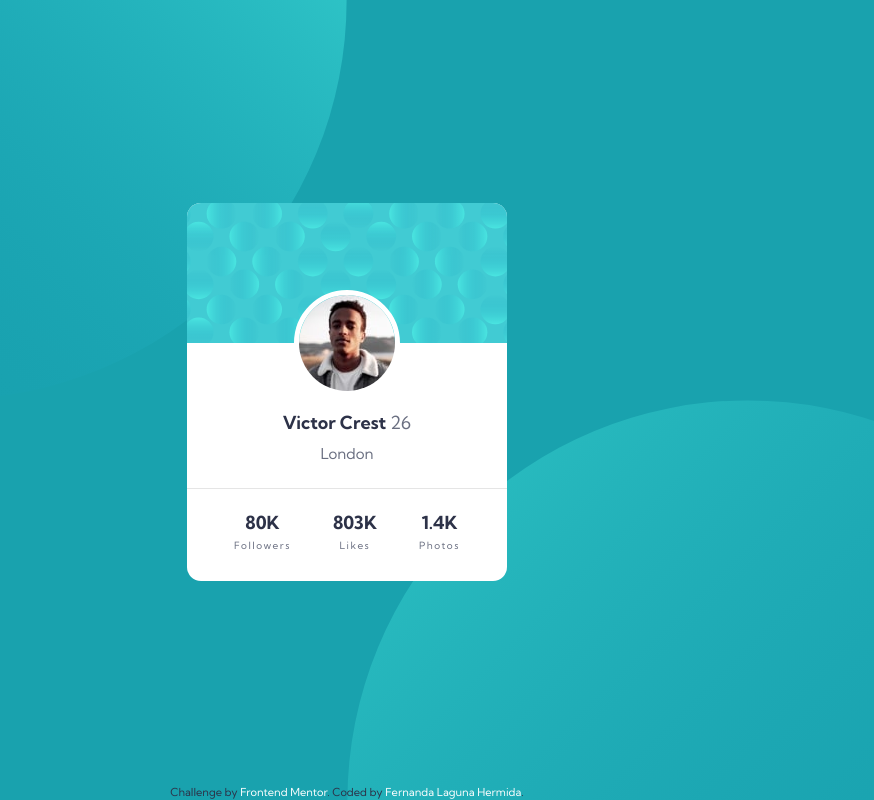
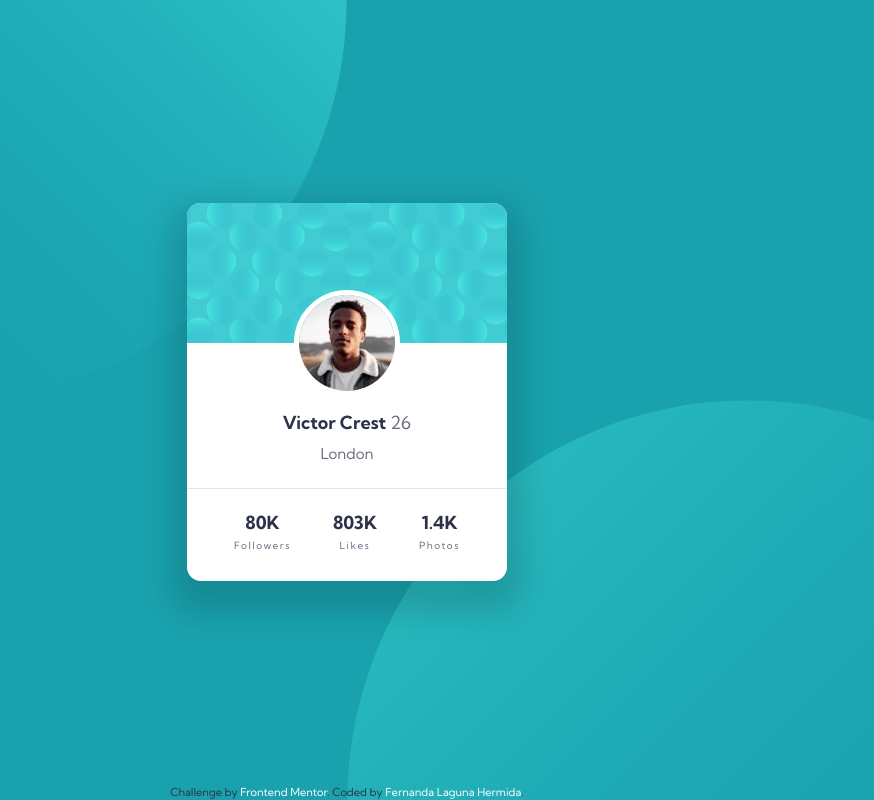
Before and after one commit to ferlagher/FMC-Profile-card-component, a plain HTML site: page index.html in a window 1280 px wide. Shown: the whole page, without its empty margins (293-1167 px from the left). Drawn offline with Linux system fonts and the light colour scheme.

Commit message:
Added shadow

```diff
--- a/sass/style.scss
+++ b/sass/style.scss
@@ -67,6 +67,7 @@ main {
     border-radius: 0.875rem;
     position: relative;
     overflow: hidden;
+    box-shadow: 0 1rem 2rem 1rem rgba(0, 0, 0, 0.15);
     &::after {
         content: '';
         position: absolute;
```
Also changed, not shown: css/style.css.
